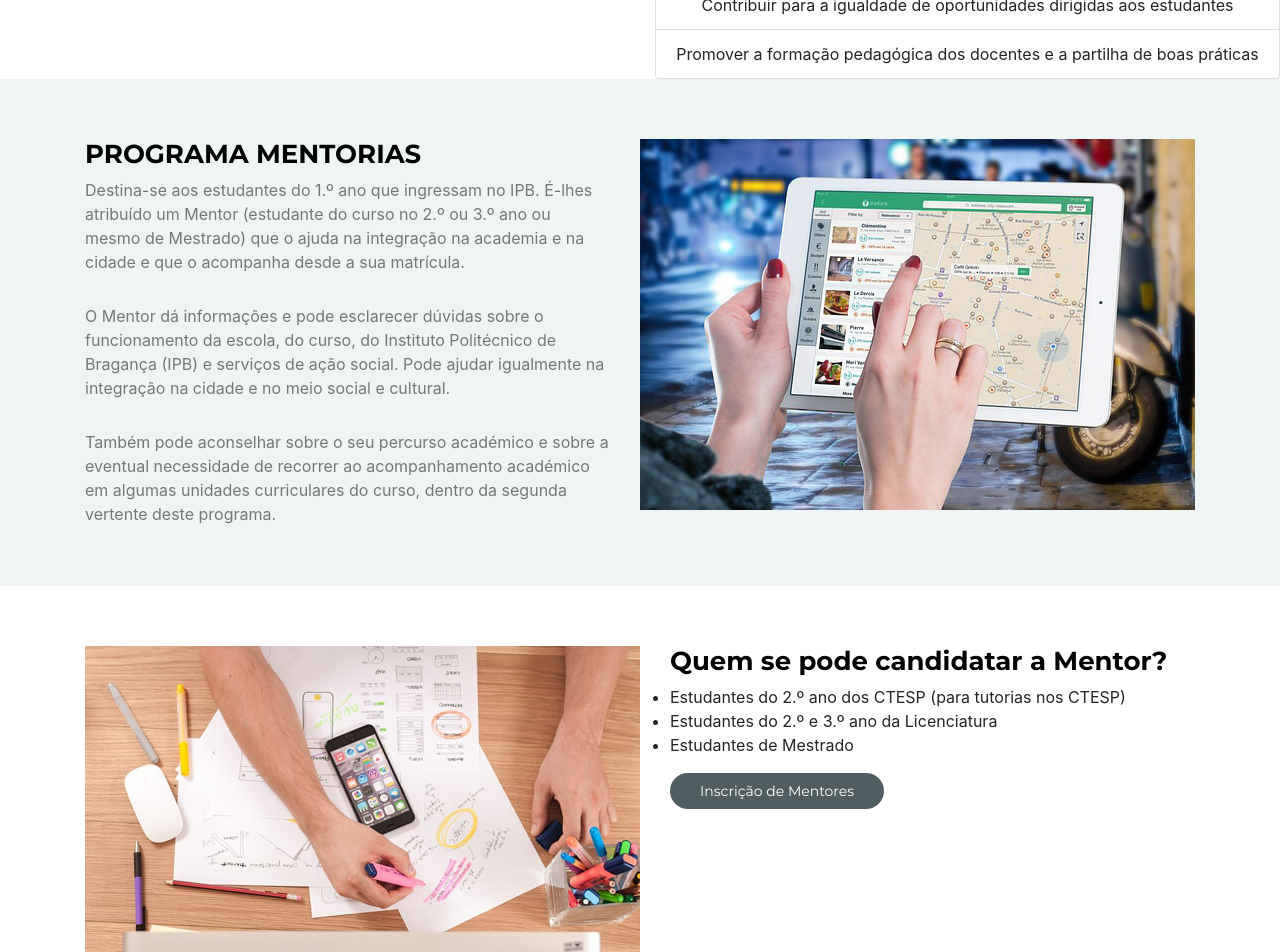
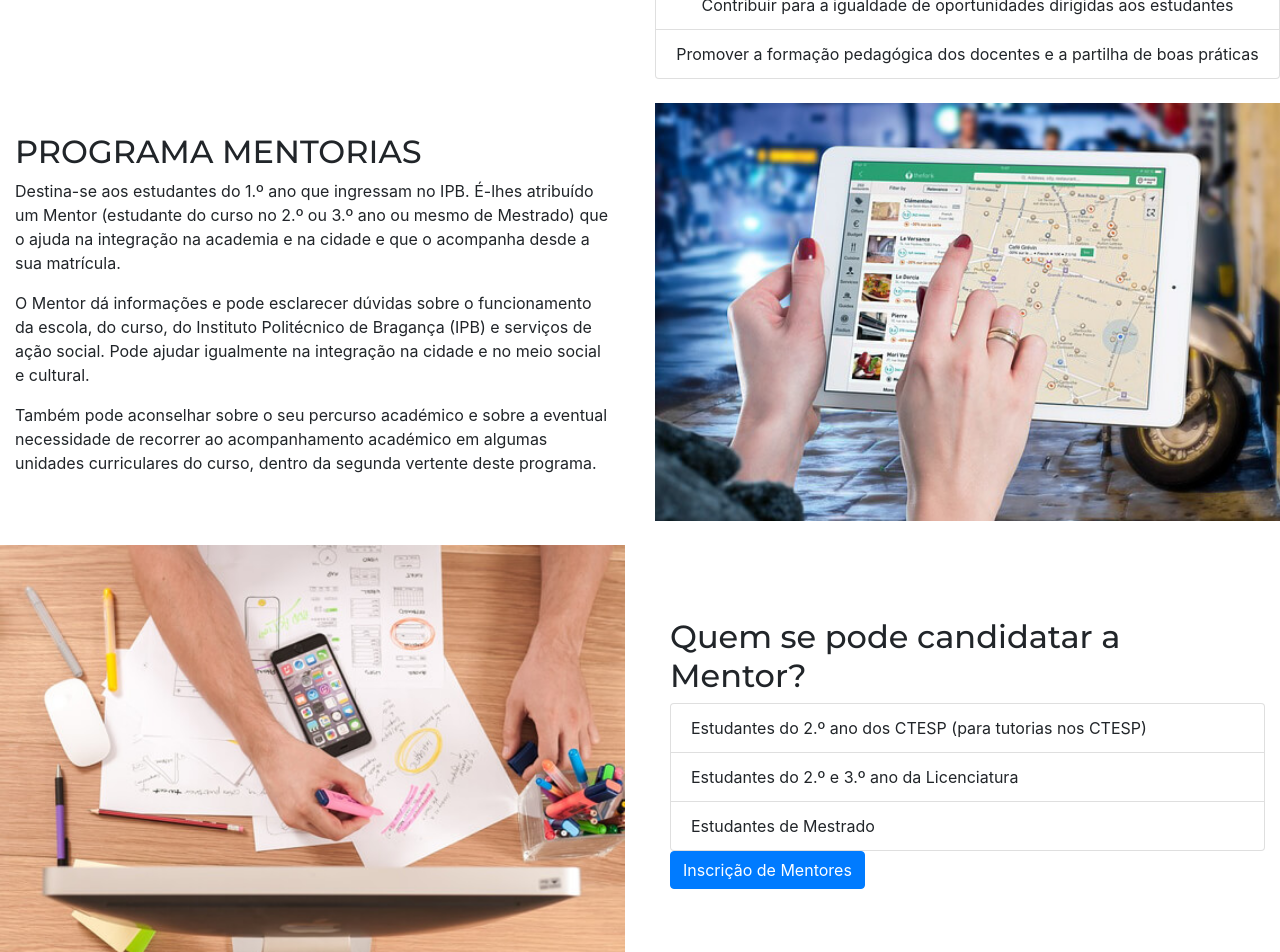
Before and after one commit to a37547/Mentoring-Academy---front-end, a React (Create React App) app: page /homepage in a window 1280 px wide. Shown: the part 1520-2472 px from the top of the page. Built offline with nearby package versions, Linux system fonts and the light colour scheme.

Commit message:
mentoria component from homepage now implemented with react bootstrap

```diff
--- a/src/components/homepage/homepage-mentoria/homepage-mentoria.jsx
+++ b/src/components/homepage/homepage-mentoria/homepage-mentoria.jsx
@@ -1,96 +1,72 @@
 import React from "react";
 import tutoring1 from "../../../assets/tutoring-1.jpg";
 import tutoring2 from "../../../assets/tutoring-2.jpg";
+import { Row, Col, Image, ListGroup, Button, Container } from "react-bootstrap";
 
 const Mentoria = () => {
   return (
-    <section id="mentoria">
-      <div className="features-row section-bg">
-        <div className="container">
-          <div className="row">
-            <div className="col-12">
-              <img
-                className="advanced-feature-img-right wow fadeInRight"
-                src={tutoring1}
-                alt=""
-                //style="visibility: visible; animation-name: fadeInRight;"
-              />
-              <div
-                className="wow fadeInLeft"
-                //style="visibility: visible; animation-name: fadeInLeft;"
+    <React.Fragment>
+      <Row className="my-4">
+        <Col
+          sm={12}
+          lg={6}
+          className="d-flex align-items-center justify-content-center"
         >
+          <Container>
             <h2>PROGRAMA MENTORIAS</h2>
             <p>
-                  Destina-se aos estudantes do 1.º ano que ingressam no IPB.
-                  É-lhes atribuído um Mentor (estudante do curso no 2.º ou 3.º
-                  ano ou mesmo de Mestrado) que o ajuda na integração na
-                  academia e na cidade e que o acompanha desde a sua matrícula.
+              Destina-se aos estudantes do 1.º ano que ingressam no IPB. É-lhes
+              atribuído um Mentor (estudante do curso no 2.º ou 3.º ano ou mesmo
+              de Mestrado) que o ajuda na integração na academia e na cidade e
+              que o acompanha desde a sua matrícula.
             </p>
             <p>
               O Mentor dá informações e pode esclarecer dúvidas sobre o
               funcionamento da escola, do curso, do Instituto Politécnico de
-                  Bragança (IPB) e serviços de ação social. Pode ajudar
-                  igualmente na integração na cidade e no meio social e
-                  cultural.
+              Bragança (IPB) e serviços de ação social. Pode ajudar igualmente
+              na integração na cidade e no meio social e cultural.
             </p>
             <p>
-                  Também pode aconselhar sobre o seu percurso académico e sobre
-                  a eventual necessidade de recorrer ao acompanhamento académico
-                  em algumas unidades curriculares do curso, dentro da segunda
-                  vertente deste programa.
+              Também pode aconselhar sobre o seu percurso académico e sobre a
+              eventual necessidade de recorrer ao acompanhamento académico em
+              algumas unidades curriculares do curso, dentro da segunda vertente
+              deste programa.
             </p>
-              </div>
-            </div>
-          </div>
-        </div>
-      </div>
-
-      <div className="features-row">
-        <div className="container">
-          <div className="row">
-            <div className="col-12">
-              <img
-                className="advanced-feature-img-left"
-                src={tutoring2}
+          </Container>
+        </Col>
+        <Col sm={12} lg={6}>
+          <Image
+            fluid
+            src={tutoring1}
             alt=""
+            className="w-100"
+            //style="visibility: visible; animation-name: fadeInRight;"
           />
-              <div
-                className="wow fadeInRight"
-                //style="visibility: visible; animation-name: fadeInRight;"
-              >
+        </Col>
+      </Row>
+      <Row>
+        <Col sm={12} lg={6}>
+          <Image fluid src={tutoring2} alt="" className="w-100" />
+        </Col>
+        <Col className="d-flex align-items-center">
+          <Container>
             <h2>Quem se pode candidatar a Mentor?</h2>
-
-                <ul>
-                  <li>
-                    <i className="ion-android-checkmark-circle"></i> Estudantes
-                    do 2.º ano dos CTESP (para tutorias nos CTESP)
-                  </li>
-                  <li>
-                    <i className="ion-android-checkmark-circle"></i> Estudantes
-                    do 2.º e 3.º ano da Licenciatura
-                  </li>
-                  <li>
-                    <i className="ion-android-checkmark-circle"></i> Estudantes
-                    de Mestrado
-                  </li>
-                </ul>
-
-                <p>
-                  <a
-                    href="http://inqueritos.ipb.pt/?r=survey/index/sid/571475/lang/pt"
-                    target="_blank"
-                    className="get-started-btn"
-                    rel="noopener noreferrer"
-                  >
+            <ListGroup>
+              <ListGroup.Item>
+                Estudantes do 2.º ano dos CTESP (para tutorias nos CTESP)
+              </ListGroup.Item>
+              <ListGroup.Item>
+                Estudantes do 2.º e 3.º ano da Licenciatura
+              </ListGroup.Item>
+              <ListGroup.Item>Estudantes de Mestrado</ListGroup.Item>
+            </ListGroup>
+            <Button to="http://inqueritos.ipb.pt/?r=survey/index/sid/571475/lang/pt">
               Inscrição de Mentores
-                  </a>
-                </p>
-              </div>
-            </div>
-          </div>
-        </div>
-      </div>
-    </section>
+            </Button>
+          </Container>
+        </Col>
+      </Row>
+    </React.Fragment>
   );
 };
 
```
Lines whose indentation alone changed are shown as unchanged.
